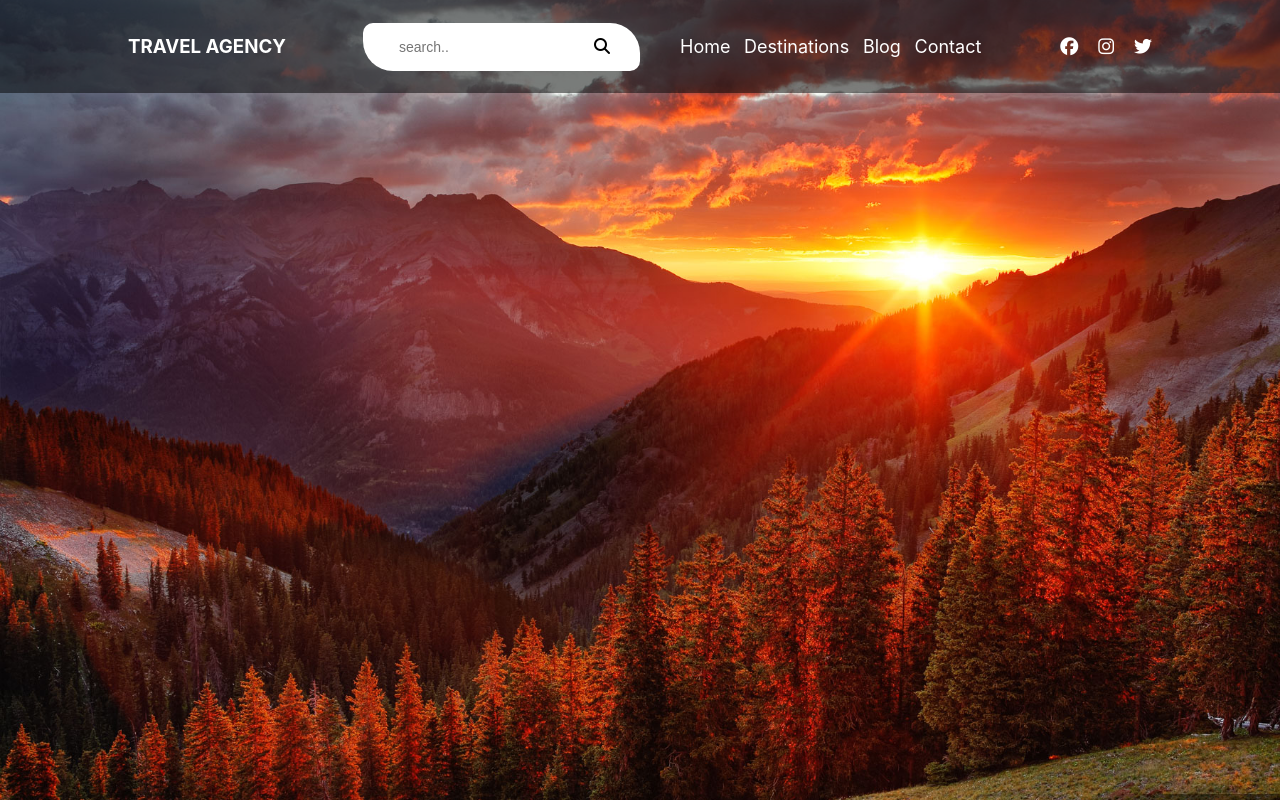
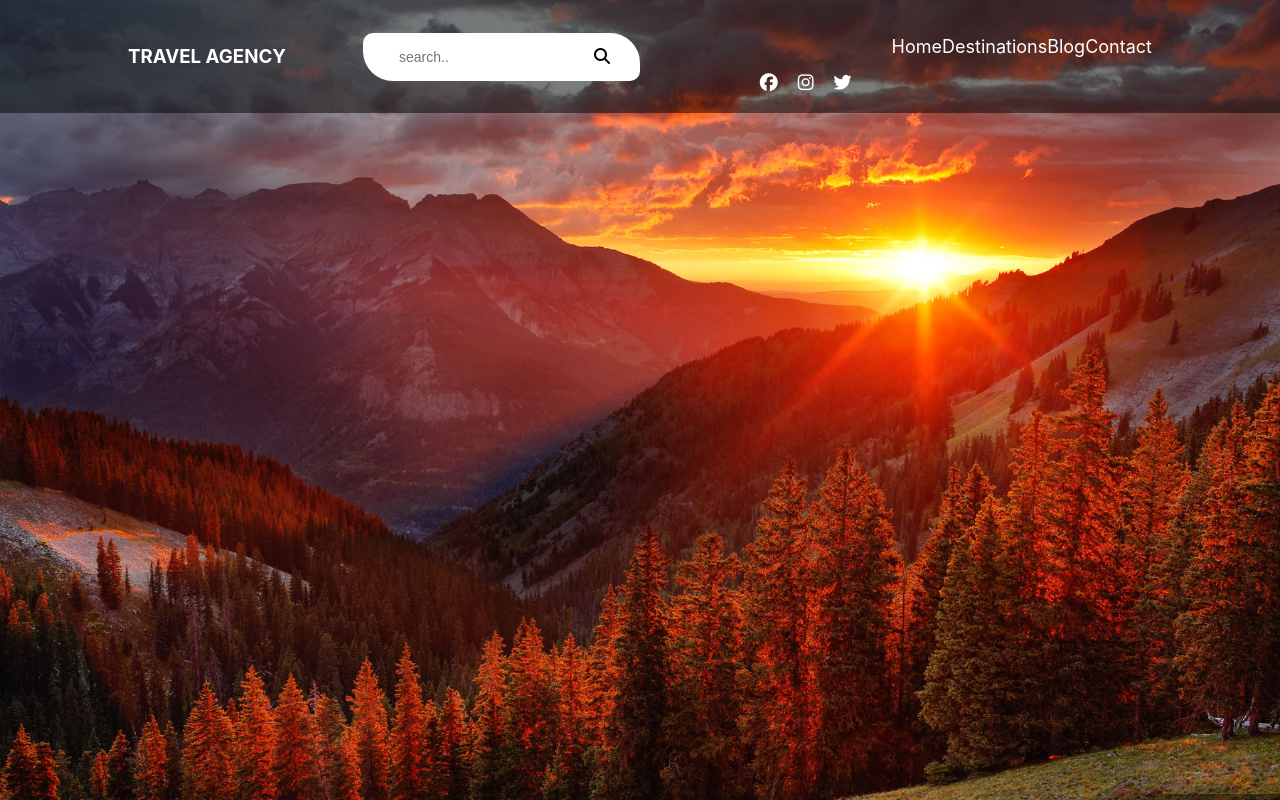
Before and after one commit to Ventsislav57/travel-agency, a React (Create React App) app: page / in a window 1280 px wide. Built offline with nearby package versions, Linux system fonts and the light colour scheme.

Commit message:
download framer-motion and use for animate

```diff
--- a/package.json
+++ b/package.json
@@ -6,6 +6,7 @@
     "@testing-library/jest-dom": "^5.17.0",
     "@testing-library/react": "^13.4.0",
     "@testing-library/user-event": "^13.5.0",
+    "framer-motion": "^11.0.28",
     "react": "^18.2.0",
     "react-dom": "^18.2.0",
     "react-router-dom": "^6.22.3",
--- a/src/Componenets/Navigation/Navigation.js
+++ b/src/Componenets/Navigation/Navigation.js
@@ -1,5 +1,7 @@
 import { useState, useEffect } from 'react';
 import { Link } from 'react-router-dom';
+import { motion } from 'framer-motion';
+
 import styles from './Navigation.module.css';
 
 
@@ -69,44 +71,79 @@ export const Navigation = () => {
                     {showNavigation &&
                         <div className={styles['navigation_and_social_icons']}>
 
+                            <motion.div
+                                initial={{ scale: 0 }}
+                                animate={{ scale: 1 }}
+                                transition={{ duration: 1 }}
+                                className={styles['hor_line']}
+                            ></motion.div>
+
                             <div className={styles['navigation_container']}>
                                 <ul className={styles['navigation_element']}>
-                                    <li>
+                                    <motion.li
+                                        initial={{ x: '600px'}}
+                                        animate={{ x: '0px' }}
+                                        transition={{ duration: 0.5 }}
+                                    >
                                         <Link to='/' >
                                             Home
                                         </Link>
-                                    </li>
+                                    </motion.li>
 
-                                    <li>
+                                    <motion.li
+                                        initial={{ x: '-600px' }}
+                                        animate={{ x: '0' }}
+                                        transition={{ duration: 0.5, delay: 0.1 }}
+                                    >
                                         <Link to='/' >
                                             Destinations
                                         </Link>
-                                    </li>
+                                    </motion.li>
 
-                                    <li>
+                                    <motion.li
+                                        initial={{ x: '600px'}}
+                                        animate={{ x: '0px' }}
+                                        transition={{ duration: 0.5, delay: 0.2 }}
+                                    >
                                         <Link to='/' >
                                             Blog
                                         </Link>
-                                    </li>
+                                    </motion.li>
 
-                                    <li>
+                                    <motion.li
+                                        initial={{ x: '-600px' }}
+                                        animate={{ x: '0' }}
+                                        transition={{ duration: 0.5, delay: 0.3 }}
+                                    >
                                         <Link to='/' >
                                             Contact
                                         </Link>
-                                    </li>
+                                    </motion.li>
                                 </ul>
                             </div>
 
                             <div className={styles['social_icons']}>
-                                <span>
+                                <motion.span
+                                    initial={{ scale: 0 }}
+                                    animate={{ scale: 1}}
+                                    transition={{ deration: 0.5, delay: 0.6 }}
+                                >
                                     <i className="fa-brands fa-facebook"></i>
-                                </span>
-                                <span>
+                                </motion.span>
+                                <motion.span
+                                    initial={{ scale: 0 }}
+                                    animate={{ scale: 1}}
+                                    transition={{ deration: 0.5, delay: 0.7 }}
+                                >
                                     <i className="fa-brands fa-instagram"></i>
-                                </span>
-                                <span>
+                                </motion.span>
+                                <motion.span
+                                    initial={{ scale: 0 }}
+                                    animate={{ scale: 1}}
+                                    transition={{ deration: 0.5, delay: 0.8 }}
+                                >
                                     <i className="fa-brands fa-twitter"></i>
-                                </span>
+                                </motion.span>
                             </div>
                         </div>
                     }
--- a/src/Componenets/Navigation/Navigation.module.css
+++ b/src/Componenets/Navigation/Navigation.module.css
@@ -104,10 +104,6 @@
         width: 95%;
     }
 
-    .logo_and_search {
-        padding-bottom: 16px;
-    }
-
     .logo_container {
         font-size: 14px;
     }
@@ -117,9 +113,16 @@
     }
 
     .navigation_and_social_icons {
-        border-top: 2px solid black;
+        position: relative;
         grid-template-columns: 1fr;
         justify-content: center;
+    }
+
+    .hor_line {
+        width: 100%;
+        position: absolute;
+        top: 20px;
+        border: 1px solid white;
     }
 
     .navigation_element {
```
Also changed, not shown: 1 other file (tests, documents, lock files or other folders).
